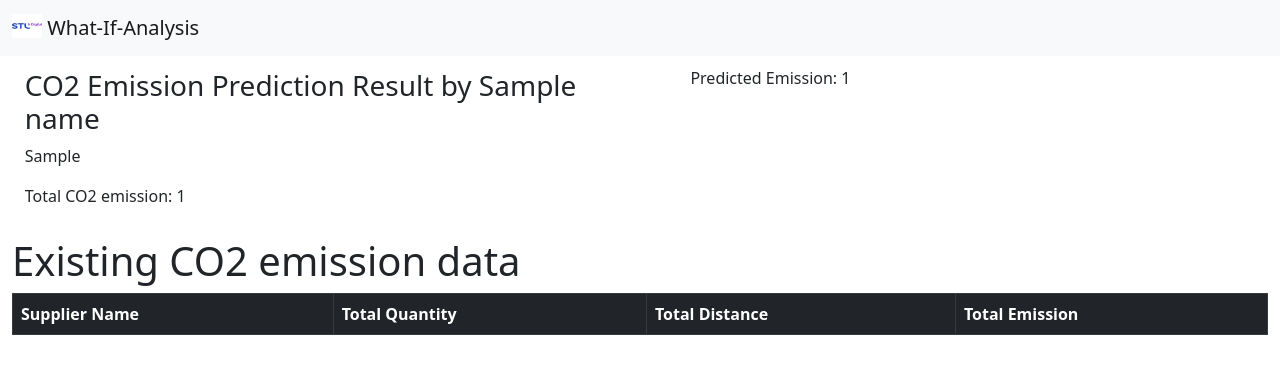
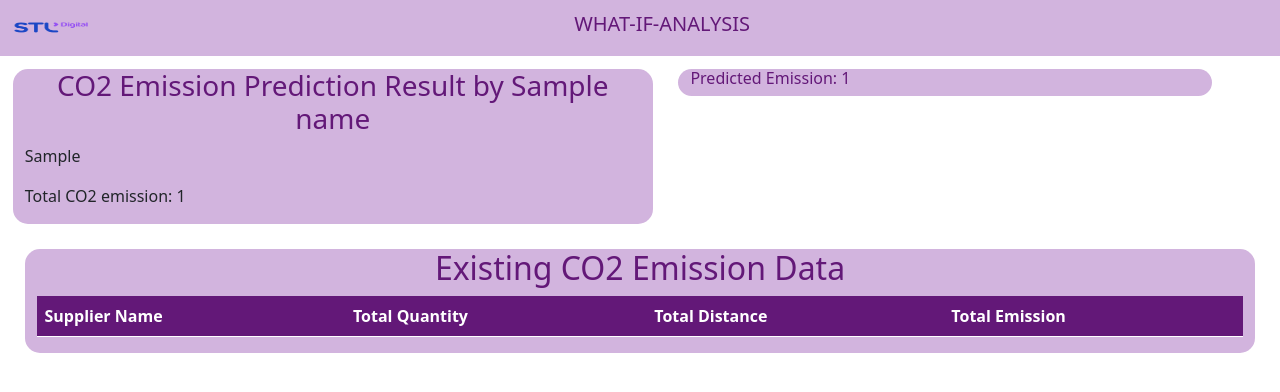
Before and after one commit to vshah-bks/Whati-If-Analysis, a Flask app: template templates/result.html in a window 1280 px wide. Shown: the top 392 px of the page. Run offline with Flask 2, Linux system fonts and the light colour scheme; the template is opened without the code that fills it: most values are stand-ins (such as "Sample title", 1, 10 or a date in 2020); lists and menus that the app fills with data are empty; parts of the project's set-up code (start-up, migrations or seed data) failed here and were passed over.

Commit message:
ui final commit

```diff
--- a/templates/result.html
+++ b/templates/result.html
@@ -19,22 +19,19 @@
 </head>
 
 <body>
-    <nav class="navbar navbar-light bg-light">
-        <div class="container-fluid">
-          <a class="navbar-brand" href="#">
-            <img src="/static/stldigital.jpg" alt="" width="30" height="24" class="d-inline-block align-text-top">
-            What-If-Analysis
-          </a>
+    <div class="navbar" style="background-color: #D2B4DE;">
+        <img src="/static/stldigital.webp" alt="" width="100" height="40" class="d-inline-block align-text-top">
+
+        <h5 style="text-align: center; color: #631878; padding-right: 450px; margin-right: 80px;">WHAT-IF-ANALYSIS</h5>
+
     </div>
-    </nav>
+
 
     <div class="container-fluid">
 
         <div class="row">
-            <div class="col-md-6 align-self-start" style="margin: 1%;">
-
-                    <h3>CO2 Emission Prediction Result by {{name}}</h3>
-
+            <div class="col-md-6 align-self-start" style="margin: 1%; background-color: #D2B4DE; border-radius: 15px">
+                <h3 style="color:#631878; text-align: center;">CO2 Emission Prediction Result by {{name}}</h3>
                 <p>
                     {{result_data|safe}}
                 </p>
@@ -44,32 +41,26 @@
                 </p>
 
             </div>
-            <div id="summary_alldata" class="col-md-5 align-self-start" style="margin: 1%;">
-                <h6>Predicted Emission: {{total_emission}}</h6>
+            <div id="summary_alldata" class="col-md-5 align-self-start"
+                style="margin: 1%; background-color: #D2B4DE; border-radius: 15px">
+                <h6 style="color:#631878;">Predicted Emission: {{total_emission}}</h6>
             </div>
 
         </div>
 
-        <div class="row">
-            <div class="container">
-                <h1>Existing CO2 emission data</h1>
-
+        <div class="row" style="margin:1%;">
+            <div class="container" style="background-color: #D2B4DE; border-radius: 15px;">
+                <h2 style="color:#631878; text-align: center;">Existing CO2 Emission Data</h2>
                 <div>
-                    <table class="table table-bordered border-primary">
-
-                        <thead class="table-dark">
-
+                    <table class="table table-striped">
+                        <thead style=" color: white; background-color: #631878;">
                             <th>Supplier Name </th>
                             <th>Total Quantity </th>
                             <th>Total Distance </th>
                             <th>Total Emission </th>
-
                         </thead>
                         <tbody id="summary_table">
-
                         </tbody>
-
-
                     </table>
                 </div>
                 <div id="summary_data">
@@ -113,26 +104,23 @@
                 }
             })
             let total_data = `
-                                <table class="table table-bordered border-primary">
                             <tr>
-                                        <td scope="row"><small>${suppliername}</small></td>
+                                <td><small>${suppliername}</small></td>
                                 <td> ${sum_qa_3}</td>
                                 <td> ${sum_dis_6}</td>
                                 <td> ${sum_emi_7}</td>
                             </tr>
-                                </table>
                             `;
             const j_d = generateHTMLTable(split_data_dict[suppliername], result.columns)
             document.getElementById('summary_data').innerHTML += j_d;
             document.getElementById('summary_table').innerHTML += total_data;
-
 
         })
 
         var all_final_data = localStorage.getItem('total_final_data')
         all_final_data = all_final_data.replace('summary all', 'summary all data')
         var existing_emission = localStorage.getItem('total_emission')
-        document.getElementById('summary_alldata').innerHTML += `<h6>Existing emission:[${existing_emission}]</h6>` + all_final_data;
+        document.getElementById('summary_alldata').innerHTML += `<h6 style="color:#631878;">Existing emission:[${existing_emission}]</h6>` + all_final_data;
         console.log(existing_emission);
     }
     else {
@@ -157,41 +145,28 @@
                 }
             })
             let total_data = `
-                                <table class="table table-bordered border-primary">
                             <tr>
                                 <th>${commodityname}</>
                                 <td> ${sum_qa_3}</td>
                                 <td> ${sum_dis_6}</td>
                                 <td> ${sum_emi_7}</td>
                             </tr>
-                                </table>
                             `;
             const j_d = generateHTMLTable(split_data_dict[commodityname], result.columns)
             document.getElementById('summary_data').innerHTML += j_d;
             document.getElementById('summary_table').innerHTML += total_data;
 
         })
-        let final_data = `
-                        <table class="table table-bordered border-primary">
-                            <tr>
-                                <th>summary all </>
-                                <td>quantity: ${t_qa}</td>
-                                <td>distance: ${t_dis}</td>
-                                <td>emission: ${t_emi}</td>
-                            </tr>
-                        </table>
-                        `;
-
 
         var all_final_data = localStorage.getItem('total_final_data')
         all_final_data = all_final_data.replace('summary all', 'summary all data')
-        document.getElementById('summary_alldata').innerHTML += all_final_data;
+        var existing_emission = localStorage.getItem('total_emission')
+        document.getElementById('summary_alldata').innerHTML += `<h6 style="color:#631878;">Existing emission:[${existing_emission}]</h6>` + all_final_data;
     }
 
 
-
     function generateHTMLTable(data, columns) {
-        let html = '<div class="table-responsive"><table class="table table-bordered border-primary"><thead class="table-dark"><tr>';
+        let html = '<div class="table-responsive"><table class="table table-striped"><thead style="color: white; background-color: #631878;"><tr>';
 
         // Create table header
         columns.forEach(column => {
```
Also changed, not shown: templates/by_commodity.html (+19 -46 lines), templates/by_supplier.html (+21 -42 lines), templates/index.html (+16 -22 lines), static/stldigital.jpg (deleted), static/stldigital.webp (added). Lines whose indentation alone changed are shown as unchanged.
